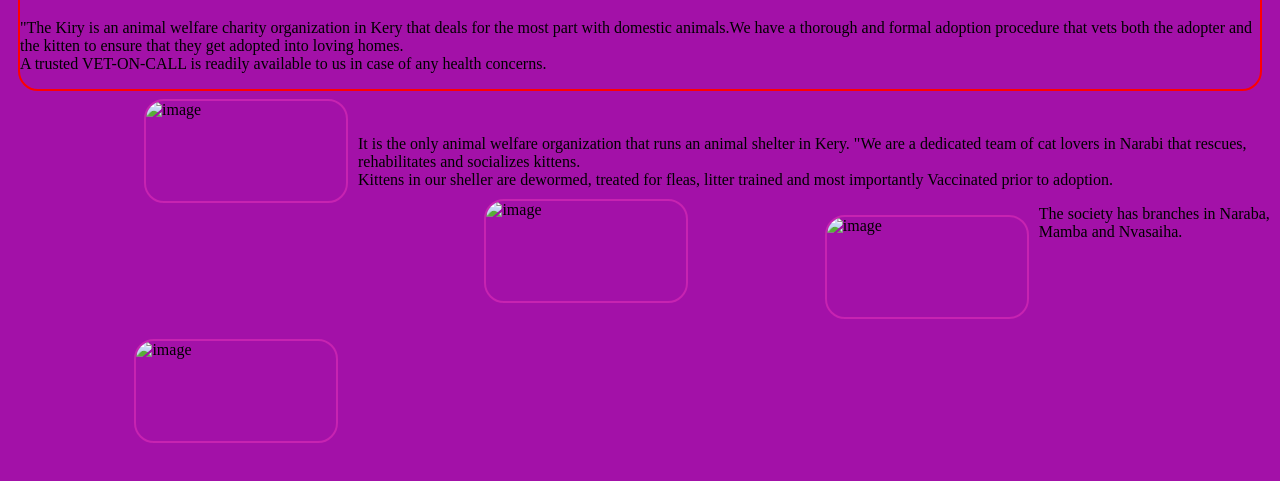
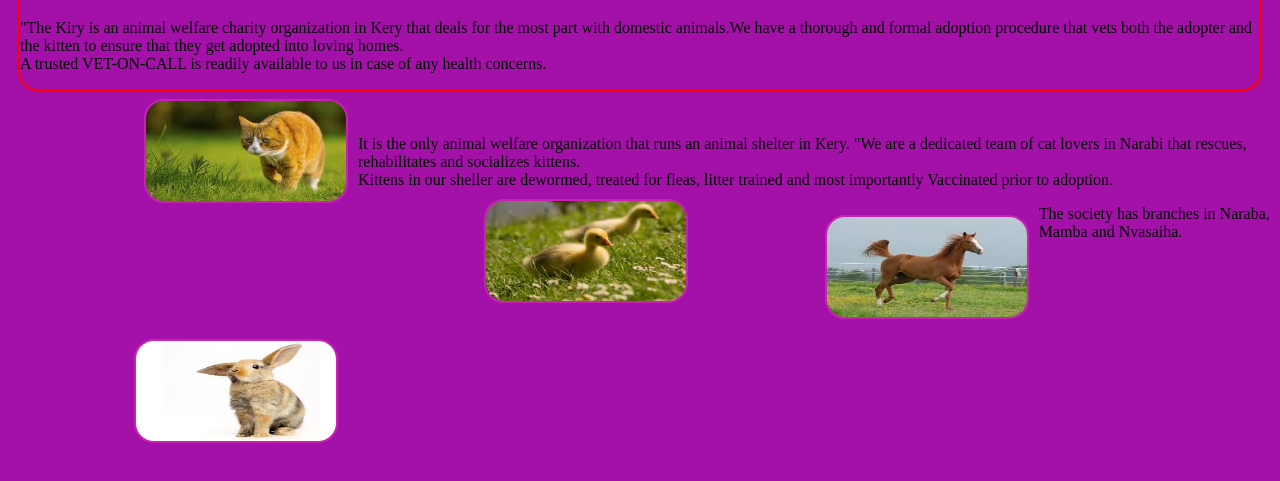
Before and after one commit to korasin/animals, a plain HTML site: page index.html in a window 1280 px wide. Shown: the part 73-554 px from the top of the page. Drawn offline with Linux system fonts and the light colour scheme; the site is published under a folder, as on GitHub Pages, so addresses that start at the root find nothing.

Commit message:
Add images

```diff
--- a/index.html
+++ b/index.html
@@ -12,20 +12,20 @@
 
         <h1>The kiry Animal shelter</h1>
         <p>"The Kiry is an animal welfare charity organization in Kery that deals for the most part with domestic animals.We have a thorough and formal adoption procedure that vets both the adopter and the kitten to ensure that they get adopted into loving homes.<br> A trusted VET-ON-CALL is readily available to us in case of any health concerns.</p>
-        <img src="/images/cat.jpeg" alt="image">
+        <img src="images/cat.jpeg" alt="image">
     </div>
     <div class="duck">
         <p>
             It is the only animal welfare organization that runs an animal shelter in Kery.
 
             "We are a dedicated team of cat lovers in Narabi that rescues, rehabilitates and socializes kittens.<br> Kittens in our sheller are dewormed, treated for fleas, litter trained and most importantly Vaccinated prior to adoption.
-            <img src="/images/duckling.jpeg" alt="image">
+            <img src="images/duckling.jpeg" alt="image">
         </p>
 
         <p>
-            <img src="/images/horse.jpeg" alt="image">
+            <img src="images/horse.jpeg" alt="image">
             The society has branches in Naraba, Mamba and Nvasaiha.
-            <img src="/images/rabbit.jpeg" alt="image">
+            <img src="images/rabbit.jpeg" alt="image">
         </p>
     </div>
 
```
